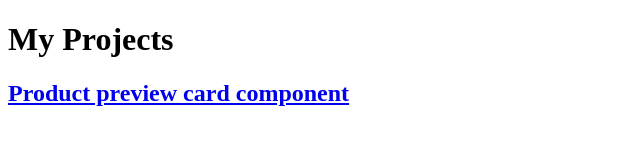
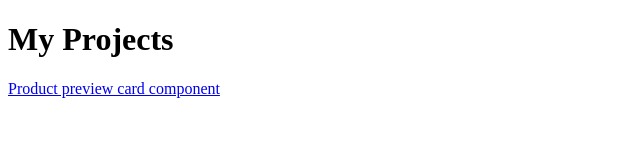
Before and after one commit to musicalen89/webpage, a plain HTML site: page index.html in a window 1280 px wide. Shown: the whole page, without its empty margins (0-640 px from the left). Drawn offline with Linux system fonts and the light colour scheme.

Commit message:
Update index.html

```diff
--- a/index.html
+++ b/index.html
@@ -9,7 +9,7 @@
 </head>
 <body>
     <h1>My Projects</h1>
-    <a href="projects/productpreviewcard"><h2>Product preview card component</h2></a>
+    <a href="projects/productpreviewcard">Product preview card component</a>
 
 </body>
 </html>
```
